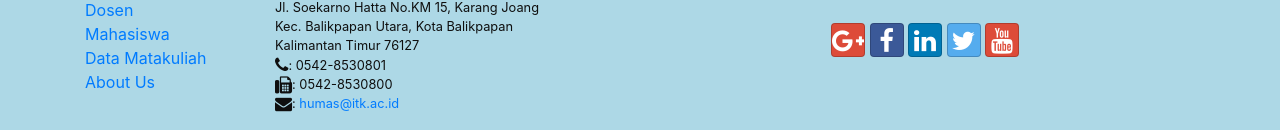
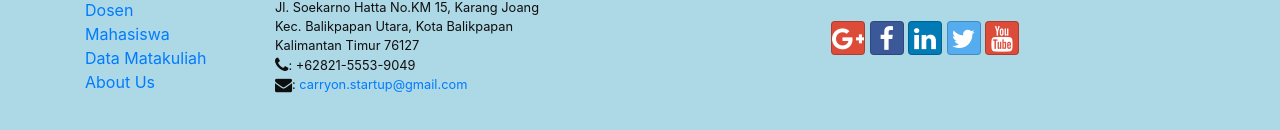
Before and after one commit to KevinRBerlin/Carry-on, a website: page index.html in a window 1280 px wide. Shown: the part 749-879 px from the top of the page. Drawn offline with nearby package versions, Linux system fonts and the light colour scheme.

Commit message:
Update index.html

```diff
--- a/index.html
+++ b/index.html
@@ -105,9 +105,8 @@
                         Jl. Soekarno Hatta No.KM 15, Karang Joang<br />
                         Kec. Balikpapan Utara, Kota Balikpapan<br />
                         Kalimantan Timur 76127<br />
-                        <i class="fa fa-phone fa-lg"></i>:  0542-8530801 <br>
-                        <i class="fa fa-fax fa-lg"></i>: 0542-8530800 <br>
-                        <i class="fa fa-envelope fa-lg"></i>: <a href="humas@itk.ac.id">humas@itk.ac.id</a>
+                        <i class="fa fa-phone fa-lg"></i>:  +62821-5553-9049 <br>
+                        <i class="fa fa-envelope fa-lg"></i>: <a href="carryon.startup@gmail.com">carryon.startup@gmail.com</a>
                     </address>
                 </div>
                 <div class="col-12 col-sm-4 align-self-center">
```
